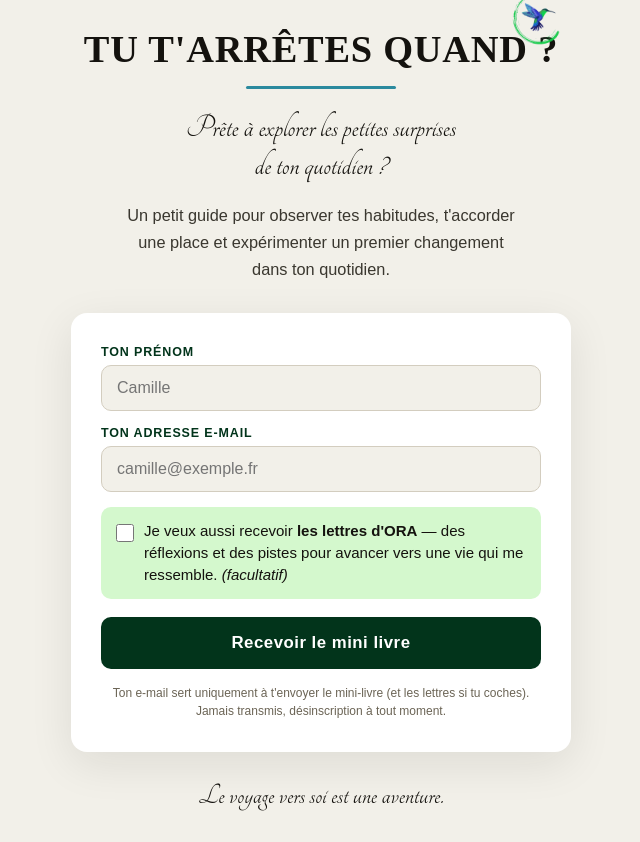
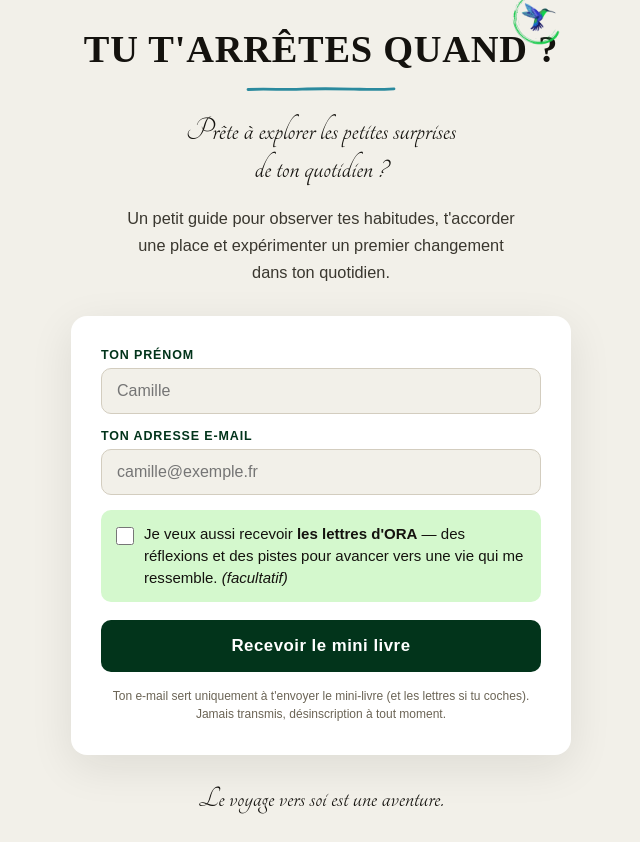
Before and after one commit to ORA-oser/minilivre, a plain HTML site: page index.html in a window 1280 px wide. Shown: the whole page, without its empty margins (319-959 px from the left). Drawn offline with Linux system fonts and the light colour scheme; a web font is replaced by a local one.

Commit message:
Remplacer le trait droit par un soulignement irrégulier

```diff
--- a/index.html
+++ b/index.html
@@ -34,7 +34,7 @@ h1{
   font-family:'Gentium Plus',serif;
   font-size:2.4rem;font-weight:700;letter-spacing:.02em;line-height:1.1;
 }
-.rule{width:150px;height:3px;background:var(--teal);border-radius:2px;margin:16px auto 20px}
+.rule{display:block;width:150px;height:6px;color:var(--teal);margin:16px auto 20px}
 .script{font-family:'Tangerine',cursive;font-size:2.1rem;line-height:1.12;color:var(--noir)}
 .desc{font-weight:300;font-size:1.02rem;line-height:1.65;color:#3a372f;margin:18px auto 30px;max-width:400px}
 form{background:#fff;border-radius:16px;padding:32px 30px;box-shadow:0 12px 44px rgba(20,18,14,.09);text-align:left}
@@ -77,7 +77,7 @@ button:disabled{opacity:.6;cursor:default}
   <div class="main">
     <img class="bird" src="colibri-hd.png" alt="Colibri ORA"/>
     <h1>TU T'ARRÊTES QUAND&nbsp;?</h1>
-    <div class="rule"></div>
+    <svg class="rule" viewBox="0 0 150 6" role="presentation" aria-hidden="true"><path d="M2 3.5 C22 2.5 38 4.1 56 3.2 S90 2.7 108 3.1 S132 3.8 148 2.9" fill="none" stroke="currentColor" stroke-width="2.8" stroke-linecap="round"/></svg>
     <p class="script">Prête à explorer les petites surprises<br/>de ton quotidien&nbsp;?</p>
     <p class="desc">Un petit guide pour observer tes habitudes, t'accorder une place et expérimenter un premier changement dans ton quotidien.</p>
 
```
